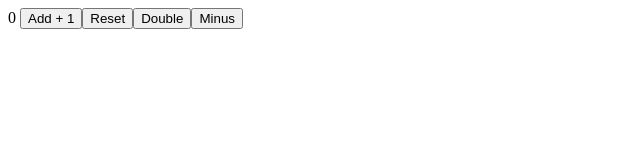
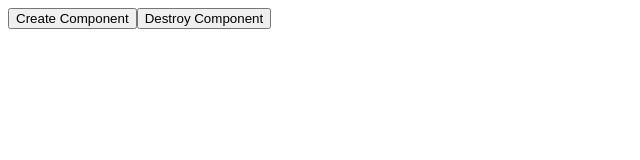
Before and after one commit to raaz9711/angular2025_code, an Angular app: page / in a window 1280 px wide. Shown: the top 160 px of the page, without its empty margins (0-640 px from the left). Built offline with nearby package versions, Linux system fonts and the light colour scheme.

Commit message:
intial dynamic component

```diff
--- a/src/app/app.component.html
+++ b/src/app/app.component.html
@@ -3,4 +3,6 @@
 <p>Emoji from AnimalService: {{animal.emoji}}</p>
 <app-child></app-child> -->
 
-<app-testcom></app-testcom>
+<!-- <app-testcom></app-testcom> -->
+
+<app-dyanmic-main></app-dyanmic-main>
--- a/src/app/app.component.ts
+++ b/src/app/app.component.ts
@@ -4,10 +4,11 @@ import { UserProfileComponent } from "./user-profile/user-profile.component";
 import { AnimalService } from './animal.service';
 import { ChildComponent } from "./child/child.component";
 import { TestcomComponent } from "./signaldoc/testcom/testcom.component";
+import { DyanmicMainComponent } from './dyanmic-component/dyanmic-main/dyanmic-main.component';
 
 @Component({
   selector: 'app-root',
-  imports: [RouterOutlet, UserProfileComponent, ChildComponent, TestcomComponent],
+  imports: [DyanmicMainComponent],
   templateUrl: './app.component.html',
   styleUrl: './app.component.css',
   viewProviders: [{provide:AnimalService, useClass: AnimalService}],
--- /dev/null
+++ b/src/app/dyanmic-component/dyanmic-main/dyanmic-main.component.html
@@ -0,0 +1,5 @@
+<ng-container #container></ng-container>
+
+<button (click)="createComponent()"> Create Component</button>
+
+<button (click)="destroyComponent() ">Destroy Component</button>
--- /dev/null
+++ b/src/app/dyanmic-component/dyanmic-main/dyanmic-main.component.ts
@@ -0,0 +1,30 @@
+import { Component, inject, viewChild, ViewChild, ViewContainerRef } from '@angular/core';
+import { WidgetComponent } from '../widget/widget.component';
+
+@Component({
+  selector: 'app-dyanmic-main',
+  imports: [],
+  templateUrl: './dyanmic-main.component.html',
+  styleUrl: './dyanmic-main.component.css'
+})
+export class DyanmicMainComponent {
+   // vcr = inject(ViewContainerRef);
+vcr = viewChild('container', { read: ViewContainerRef});
+  createComponent() {
+    //this will create component output side the current component
+    //this.vcr.createComponent(WidgetComponent);
+
+    //to create component inside the current component
+    // first add anchor on current component html div or container
+
+    this.vcr()?.createComponent(WidgetComponent);
+
+    console.log("Create Component clicked");
+  }
+
+  destroyComponent() {
+    console.log("Destroy Component clicked");
+  }
+
+
+}
--- /dev/null
+++ b/src/app/dyanmic-component/widget/widget.component.html
@@ -0,0 +1,3 @@
+<h2> -- Widget Component -- </h2>
+<p>component </p>
+<textarea ></textarea>
```
Also changed, not shown: src/app/dyanmic-component/widget/widget.component.ts (added, +11 -0 lines), src/app/dyanmic-component/dyanmic-main/dyanmic-main.component.css (added), src/app/dyanmic-component/widget/widget.component.css (added), 2 other files (tests, documents, lock files or other folders).
